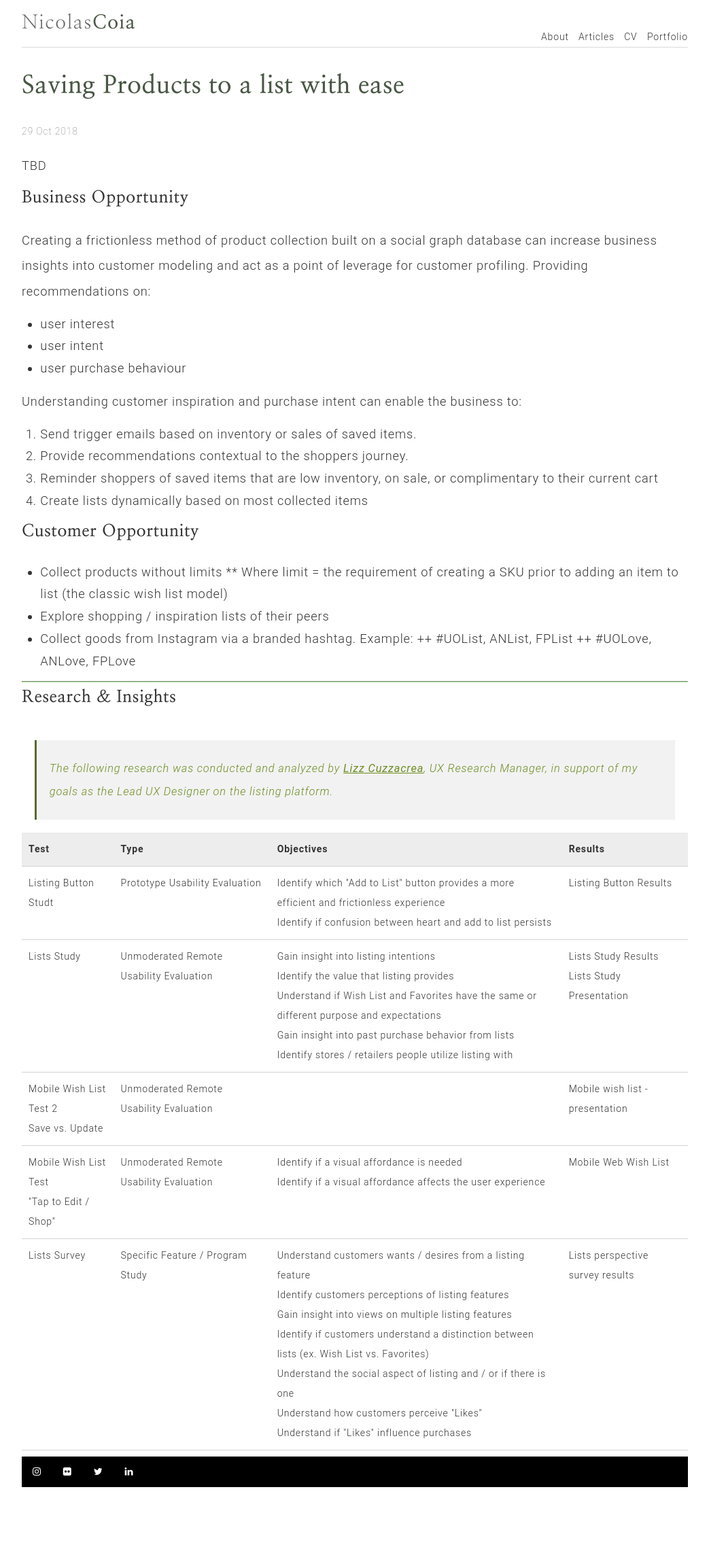
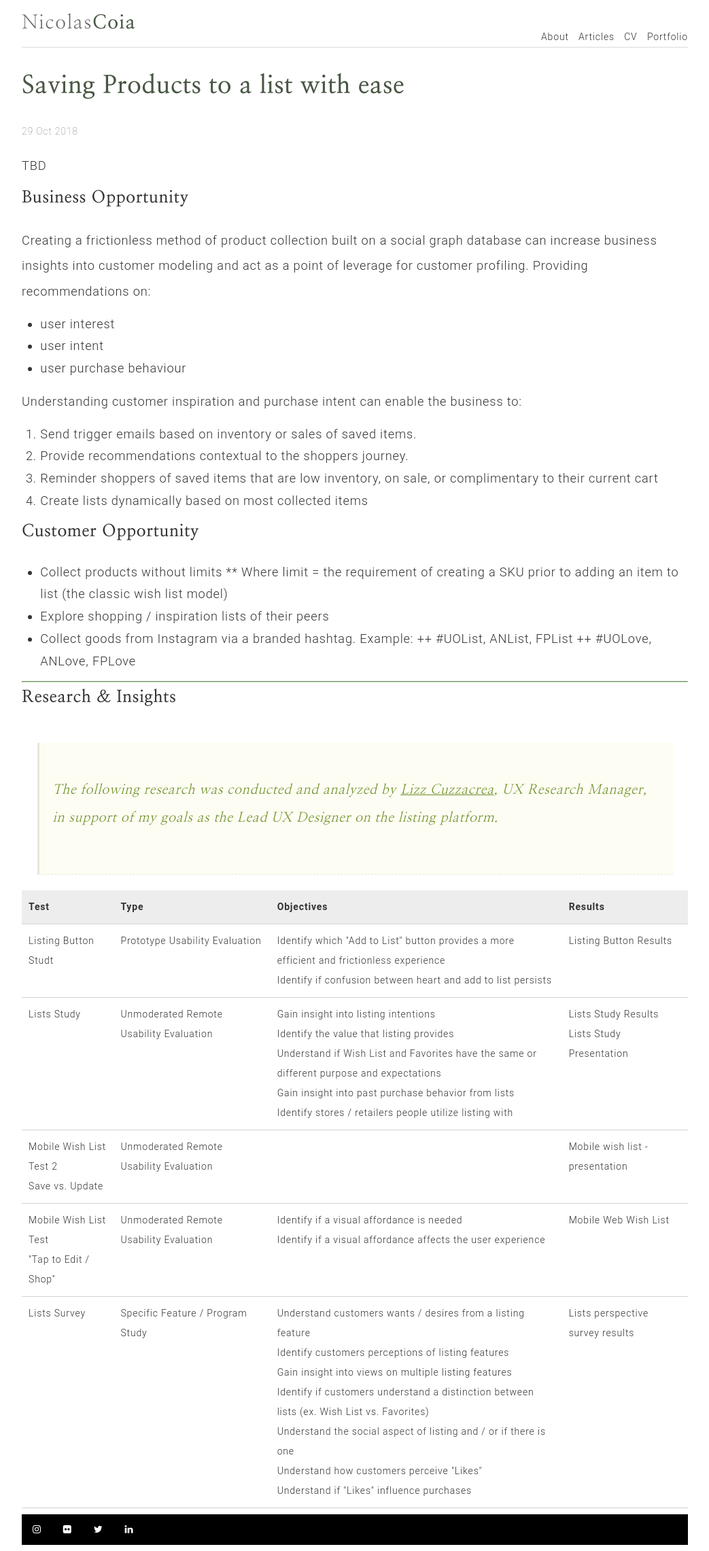
Before and after one commit to dyutibarma/monochrome, a Jekyll site: the page built from _portfolio/2018-10-29-frictionless-Lists.md, in a window 1280 px wide. Shown: the whole page at 68% size, without its empty margins (118-1161 px from the left). Built offline with Jekyll 4.4.1, drawn with Linux system fonts in a browser that asks for light colours; before the commit the page ends 2198 px from its top, so only the background shows below that.

Commit message:
Update typography.scss

```diff
--- a/_sass/typography.scss
+++ b/_sass/typography.scss
@@ -237,22 +237,29 @@ table-text {
 }
 
 blockquote {
-	font-size: .9em; /* 14pt */
+	font-family: 'nanum myeongjo';
+	font-size: 15px;
+    	letter-spacing: 0.74px;
+	line-height: 29px;
+    	padding: 20px 20px 20px 20px;
+	border-bottom: 1px dashed;
+    	border-color: #E8E7D7;
+    	background-color: #FEFDF3;
+}
+
+/* blockquote {
+	font-size: .9em; /* 14pt
 	font-style: italic;
 	font-wight: 100;
 	color: #6B8E23;
-	margin: 1.5em; /* 24px/18px */
-	-webkit-border-radius: 0px;
-	   -moz-border-radius: 0px;
-	    -ms-border-radius: 0px;
-          border-radius: 0px;
+	margin: 1.5em; /* 24px/18px
 	border-left: solid #556B2F;
 	background-color: darken($background-color, 5%);
-	padding: 0 1.5em; /* 24px/18px */
+	padding: 0 1.5em; /* 24px/18px
 	p, ul, ol {
-		padding: 1.5em 0; /* 24px/18px */
+		padding: 1.5em 0; /* 24px/18px
 	}
-}
+} */
 }
 
 main-title {
```
